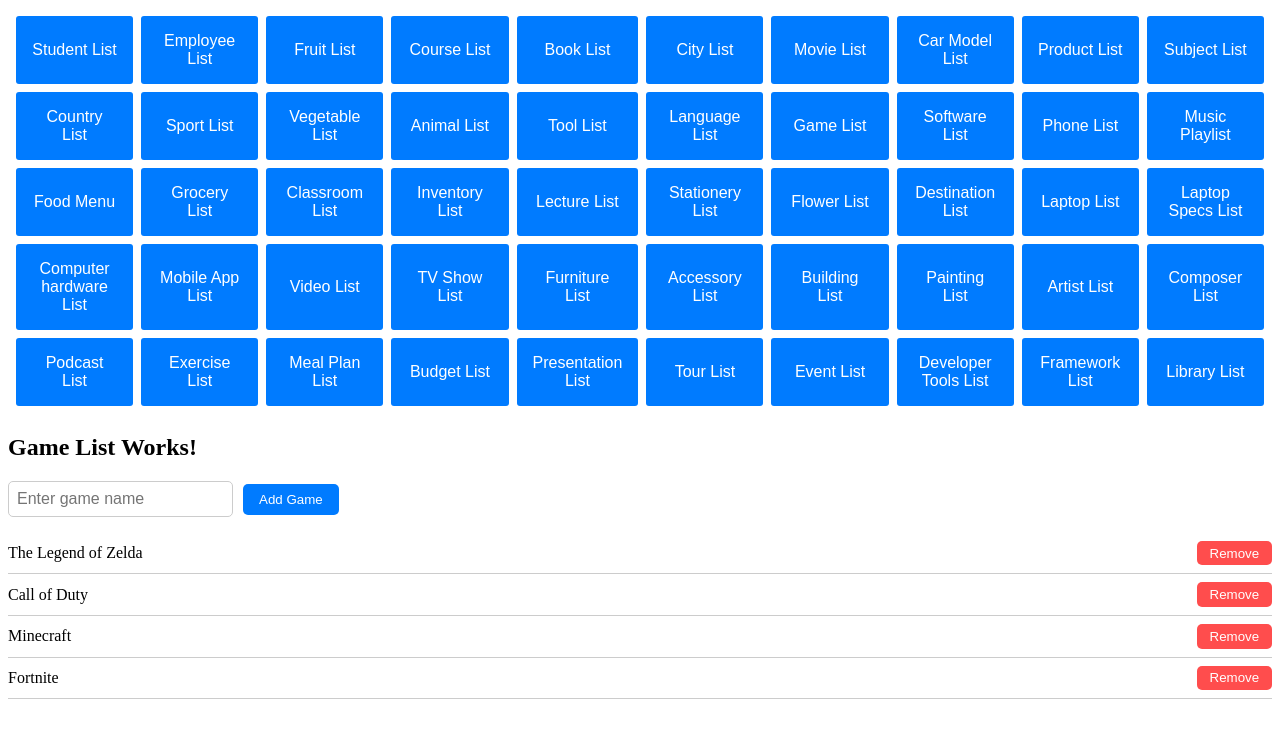
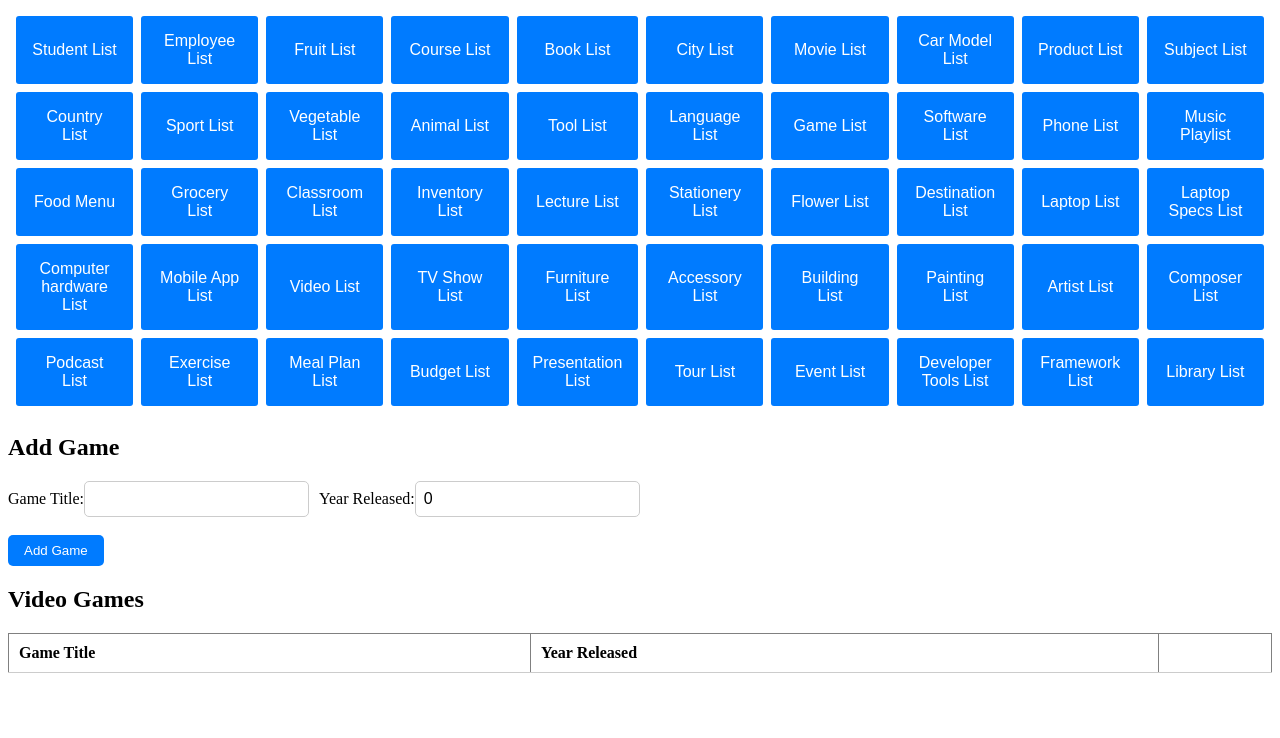
Before and after one commit to RodelDecio/AngularTSDataStructures, an Angular app: page /gamelist in a window 1280 px wide. Shown: the top 738 px of the page. Built offline with nearby package versions, Linux system fonts and the light colour scheme.

Commit message:
#17gamelistservices

```diff
--- a/src/app/components/gamelist/gamelist.component.css
+++ b/src/app/components/gamelist/gamelist.component.css
@@ -1,4 +1,9 @@
-input[type="text"] {
+.game-form {
+  margin-bottom: 20px;
+}
+
+input[type="text"],
+input[type="number"] {
   padding: 0.5rem;
   margin-right: 10px;
   border: 1px solid #ccc;
@@ -23,36 +28,23 @@ button.btn-primary:hover {
   background-color: #0056b3;
 }
 
-ul {
-  list-style: none;
-  padding: 0;
+table {
+  width: 100%;
+  border-collapse: collapse;
 }
 
-li {
-  display: flex;
-  justify-content: space-between;
-  align-items: center;
-  padding: 0.5rem 0;
+td,
+th {
+  padding: 10px;
+  text-align: left;
   border-bottom: 1px solid #ccc;
 }
 
-li button {
+.remove-btn {
   background-color: #ff4d4d;
   color: white;
-  padding: 0.3rem 0.8rem;
 }
 
-li button:hover {
+.remove-btn:hover {
   background-color: #e60000;
 }
-
-@media (max-width: 768px) {
-  input[type="text"] {
-    width: 100%;
-    margin-bottom: 10px;
-  }
-
-  button.btn-primary {
-    width: 100%;
-  }
-}
--- a/src/app/components/gamelist/gamelist.component.html
+++ b/src/app/components/gamelist/gamelist.component.html
@@ -1,13 +1,35 @@
-<div>
-  <h2>Game List Works!</h2>
+<div class="game-form">
+  <h2>Add Game</h2>
+  <form (submit)="addGame()">
+    <label for="title">Game Title:</label>
+    <input type="text" id="title" [(ngModel)]="title" name="title" required />
 
-  <input type="text" [(ngModel)]="game" placeholder="Enter game name" />
-  <button class="btn btn-primary" (click)="addGame()">Add Game</button>
+    <label for="year">Year Released:</label>
+    <input type="number" id="year" [(ngModel)]="year" name="year" required />
 
-  <ul>
-    <li *ngFor="let game of gameList; let i = index">
-      {{ game }}
-      <button (click)="removeGame(i)">Remove</button>
-    </li>
-  </ul>
+    <br><br>
+    <button type="submit" class="btn btn-primary">Add Game</button>
+  </form>
 </div>
+
+<div class="game-list">
+  <h2>Video Games</h2>
+  <table border="1">
+    <thead>
+    <tr>
+      <th>Game Title</th>
+      <th>Year Released</th>
+      <th></th>
+    </tr>
+    </thead>
+    <tbody>
+    <tr *ngFor="let game of games; let i = index">
+      <td>{{ game.title }}</td>
+      <td>{{ game.year }}</td>
+      <td>
+        <button (click)="removeGame(i)" class="remove-btn">Remove</button>
+      </td>
+    </tr>
+    </tbody>
+  </table>
+</div>
--- a/src/app/components/gamelist/gamelist.component.ts
+++ b/src/app/components/gamelist/gamelist.component.ts
@@ -1,4 +1,6 @@
 import { Component } from '@angular/core';
+import { GameListService} from "../../services/gamelist/gamelist.service";
+import { Game } from '../../interface/game';
 
 @Component({
   selector: 'app-gamelist',
@@ -6,17 +8,21 @@ import { Component } from '@angular/core';
   styleUrls: ['./gamelist.component.css']
 })
 export class GameListComponent {
-  gameList: string[] = ['The Legend of Zelda', 'Call of Duty', 'Minecraft', 'Fortnite'];
-  game: string = '';
+  games: Game[] = [];
+  title: string = '';
+  year: number = 0;
+
+  constructor(private gameListService: GameListService) {
+    this.games = this.gameListService.getGames();
+  }
 
   addGame(): void {
-    if (this.game.trim()) {
-      this.gameList.push(this.game.trim());
-      this.game = '';
-    }
+    this.gameListService.addGame(this.title, this.year);
+    this.title = '';
+    this.year = 0;
   }
 
   removeGame(index: number): void {
-    this.gameList.splice(index, 1);
+    this.gameListService.removeGame(index);
   }
 }
--- /dev/null
+++ b/src/app/interface/game.ts
@@ -0,0 +1,4 @@
+export interface Game {
+  title: string;
+  year: number;
+}
--- /dev/null
+++ b/src/app/services/gamelist/gamelist.service.ts
@@ -0,0 +1,23 @@
+import { Injectable } from '@angular/core';
+import { Game } from '../../interface/game';
+
+@Injectable({
+  providedIn: 'root',
+})
+export class GameListService {
+  private games: Game[] = [];
+
+  constructor() {}
+
+  addGame(title: string, year: number): void {
+    this.games.push({ title, year });
+  }
+
+  getGames(): Game[] {
+    return this.games;
+  }
+
+  removeGame(index: number): void {
+    this.games.splice(index, 1);
+  }
+}
```
Also changed, not shown: src/app/app.routes.ts (+18 -0 lines), src/app/components/languagelist/languagelist.component.html (line endings or trailing spaces), 2 other files (tests, documents, lock files or other folders).
